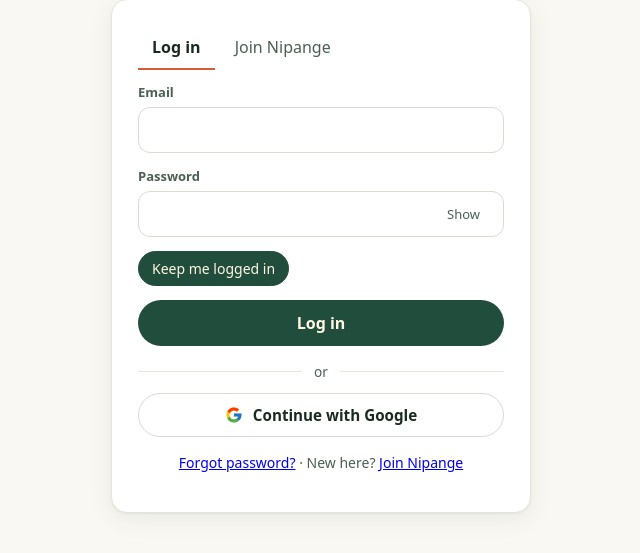
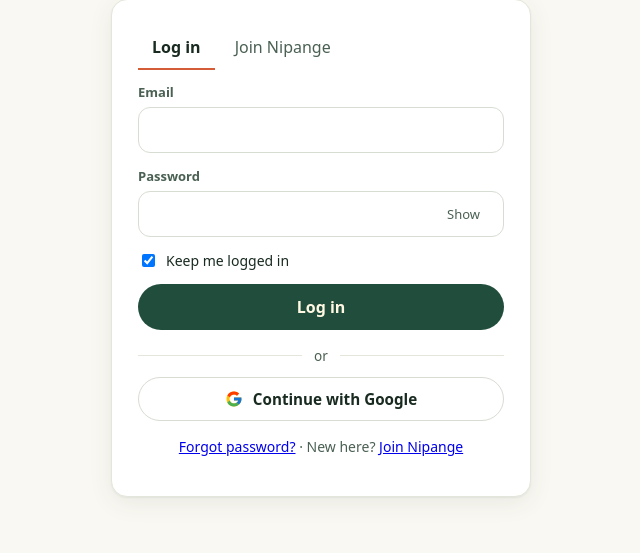
Before and after one commit to Collinskib/tukutane, a PHP site: page /auth.php in a window 1280 px wide. Shown: the part 133-686 px from the top of the page, without its empty margins (319-959 px from the left). Run offline with PHP 8.4, Linux system fonts and the light colour scheme.

Commit message:
Show a visible checkbox for keep-me-logged-in
The .checkrow pill styling hid the actual input (opacity:0), so users
could not tell it was a checkbox. Render a normal labeled checkbox.

Generated with [Devin](https://devin.ai)

Co-Authored-By: Devin <158243242+devin-ai-integration[bot]@users.noreply.github.com>

```diff
--- a/auth.php
+++ b/auth.php
@@ -67,9 +67,7 @@ site_header();
     </div>
 
     <?php if ($mode === 'login'): ?>
-    <div class="checkrow" style="margin:0 0 14px">
-      <label><input type="checkbox" name="remember" value="1" checked> Keep me logged in</label>
-    </div>
+    <label style="display:flex;align-items:center;gap:8px;margin:0 0 14px;font-size:14px;cursor:pointer"><input type="checkbox" name="remember" value="1" checked> Keep me logged in</label>
     <?php endif; ?>
 
     <?php if ($mode === 'register'): ?>
```
